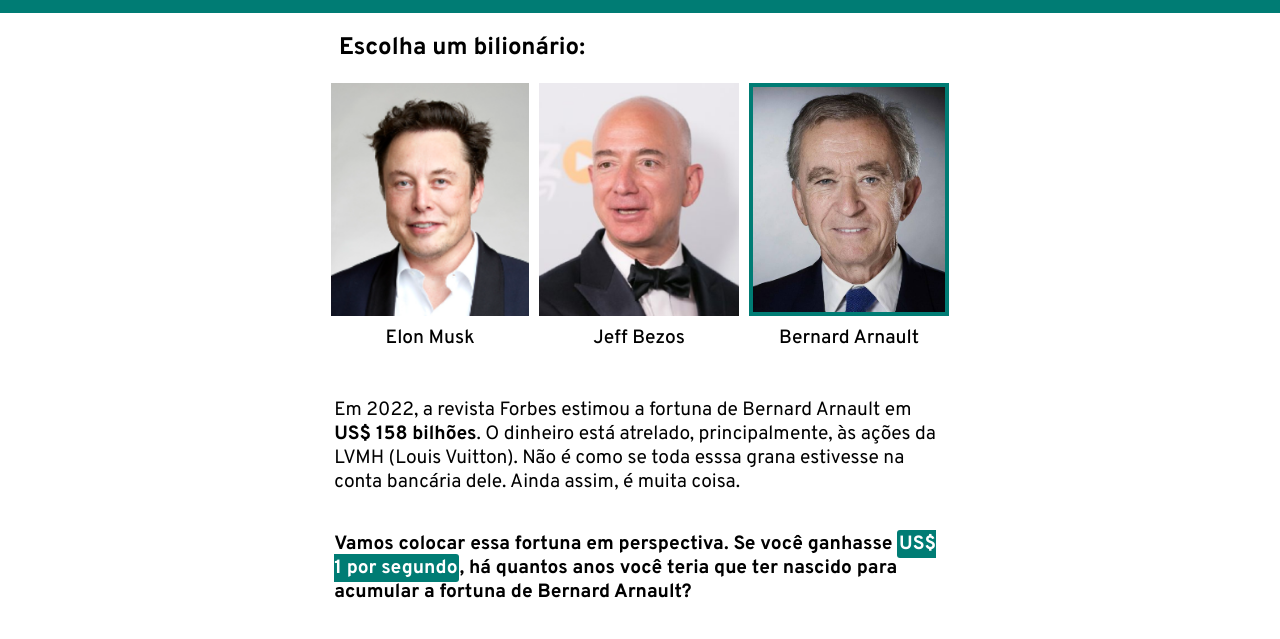
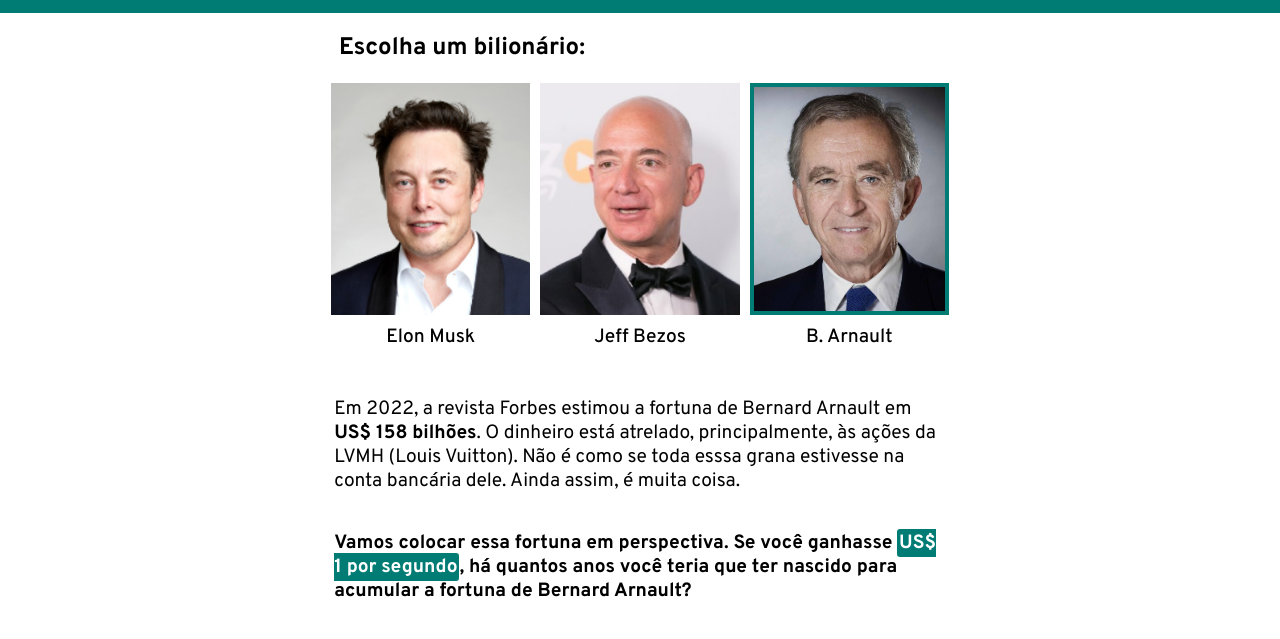
Before and after one commit to alessandrofajr/web_insper, a plain HTML site: page quiz/index.html in a window 1280 px wide. Both pictures are taken after a click on the picture 849 px from the left and 306 px from the top of the page. Shown: the part 107-746 px from the top of the page. Drawn offline with Linux system fonts and the light colour scheme.

Commit message:
Fixing grid css

```diff
--- a/quiz/app.js
+++ b/quiz/app.js
@@ -48,7 +48,7 @@ function checkBillionaire(event) {
     }   else if(billionaires.classList.contains('Arnault')) {
         question.style.display = 'initial'
         options.style.display = 'initial'
-        inactiveBillionaires.classList.add('inativo')
+        inactiveBillionaires.classList.add('inactive')
         arnault.classList.add( 'img-clicked' )
         document.getElementById('person').innerHTML = "Bernard Arnault";
         document.getElementById('money').innerHTML = "US$ 158 bilhões";
--- a/quiz/index.html
+++ b/quiz/index.html
@@ -19,7 +19,7 @@
     <img src="img/Jeff_Bezos.png" alt="Jeff Bezos" class="Bezos">
     <figcaption class="img-caption">Jeff Bezos</figcaption>
     <img src="img/Bernard_Arnault.png" alt="Bernard Arnault" class="Arnault">
-    <figcaption class="img-caption">Bernard Arnault</figcaption>
+    <figcaption class="img-caption">B. Arnault</figcaption>
     </div>
 
     <section class="question">
--- a/quiz/style.css
+++ b/quiz/style.css
@@ -48,7 +48,7 @@ h3 {
 
 .billionaires{
     display: grid;
-    grid-template-columns: repeat(3, auto);
+    grid-template-columns: repeat(3, minmax(0, 1fr));
     grid-template-rows: repeat(2, auto);
     grid-column-gap: 10px;
     justify-items: center;
@@ -73,7 +73,7 @@ h3 {
     border: solid 4px #007C74;
 }
 
-.inativo {
+.inactive {
     pointer-events: none !important;
 }
 
```
